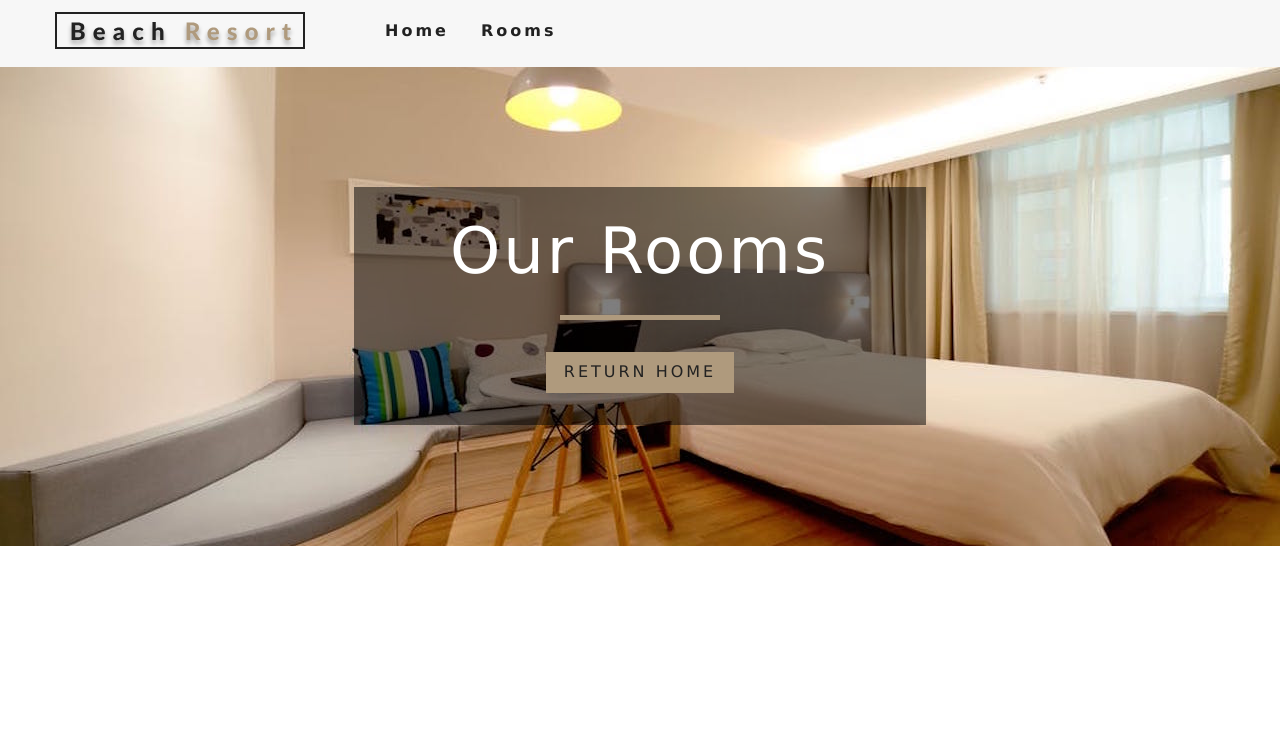
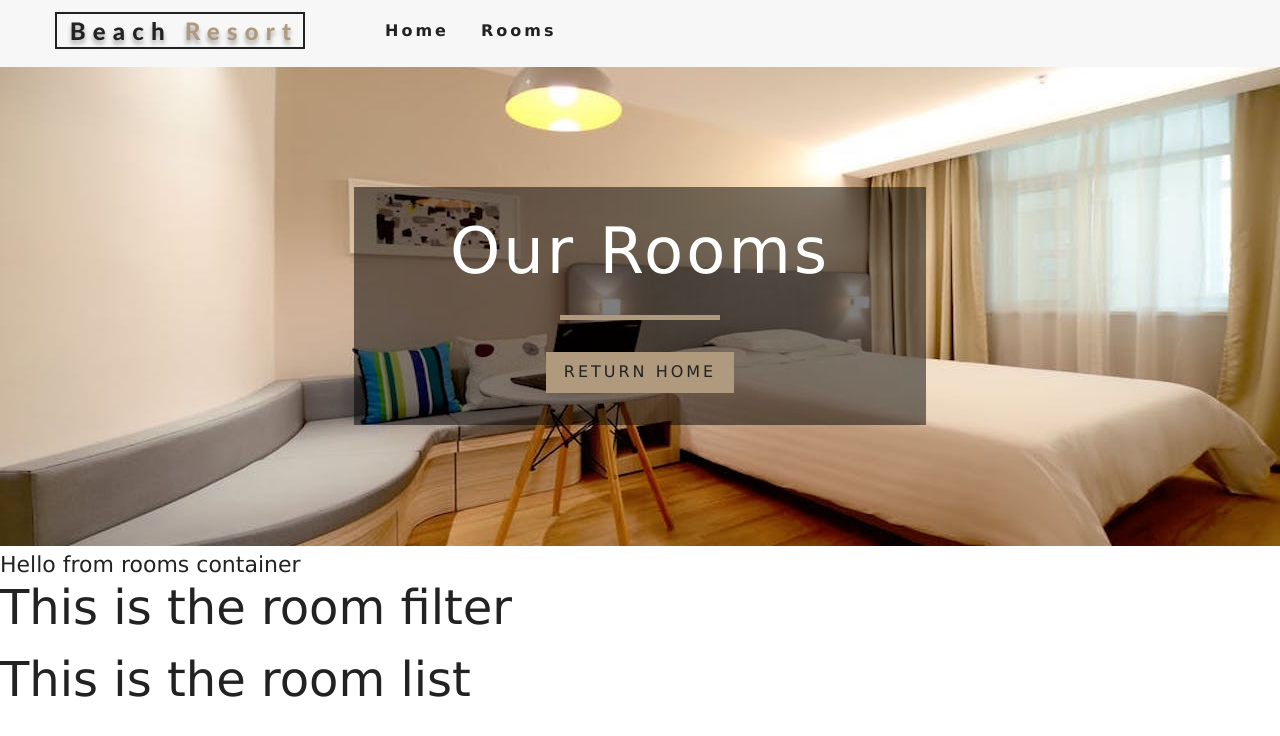
Before and after one commit to MelissaAstbury/beach-resort, a React (Create React App) app: page /rooms in a window 1280 px wide. Shown: the top 736 px of the page. Built offline with nearby package versions, Linux system fonts and the light colour scheme.

Commit message:
pulled through the loading gif to the roomsContainer. This has also been tested to ensure when this is false it will show

```diff
--- /dev/null
+++ b/src/components/RoomFilter/RoomFilter.js
@@ -0,0 +1,11 @@
+import React from "react";
+
+const RoomFilter = () => {
+  return (
+    <div>
+      <h1>This is the room filter</h1>
+    </div>
+  );
+};
+
+export default RoomFilter;
--- /dev/null
+++ b/src/components/RoomList/RoomList.js
@@ -0,0 +1,11 @@
+import React from "react";
+
+const RoomList = () => {
+  return (
+    <div>
+      <h1>This is the room list</h1>
+    </div>
+  );
+};
+
+export default RoomList;
--- /dev/null
+++ b/src/components/RoomsContainer/RoomsContainer.js
@@ -0,0 +1,22 @@
+import React, { useContext } from "react";
+
+import { RoomContext } from "../../context/RoomContext";
+import Loading from "../Loading/Loading";
+import RoomFilter from "../RoomFilter/RoomFilter";
+import RoomList from "../RoomList/RoomList";
+
+const RoomsContainer = () => {
+  const { loading, sortedRooms, rooms } = useContext(RoomContext);
+  if (loading) {
+    return <Loading />;
+  }
+  return (
+    <div>
+      <p>Hello from rooms container</p>
+      <RoomFilter rooms={rooms} />
+      <RoomList rooms={sortedRooms} />
+    </div>
+  );
+};
+
+export default RoomsContainer;
--- a/src/containers/Rooms/Rooms.js
+++ b/src/containers/Rooms/Rooms.js
@@ -4,9 +4,11 @@ import { Link } from "react-router-dom";
 
 import Hero from "../../components/Hero/Hero";
 import Banner from "../../components/Banner/Banner";
+import RoomsContainer from "../../components/RoomsContainer/RoomsContainer";
 
 const Rooms = () => {
   return (
+    <>
       <Hero hero="roomsHero">
         <Banner title="Our Rooms">
           <Link to="/" className="btn-primary">
@@ -14,6 +16,8 @@ const Rooms = () => {
           </Link>
         </Banner>
       </Hero>
+      <RoomsContainer />
+    </>
   );
 };
 
--- a/src/context/RoomContext.js
+++ b/src/context/RoomContext.js
@@ -45,6 +45,7 @@ const RoomProvider = (props) => {
       value={{
         featuredRooms,
         getRoom,
+        loading,
       }}
     >
       {props.children}
```
Lines whose indentation alone changed are shown as unchanged.
